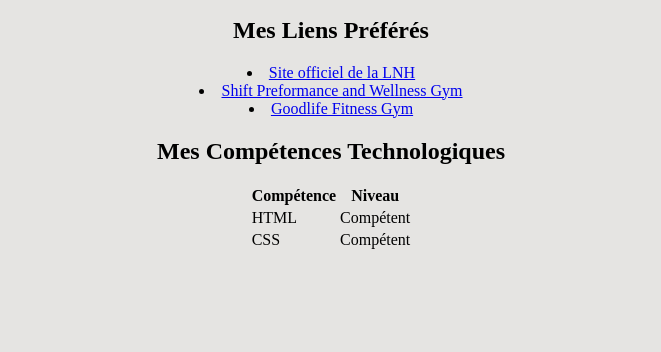
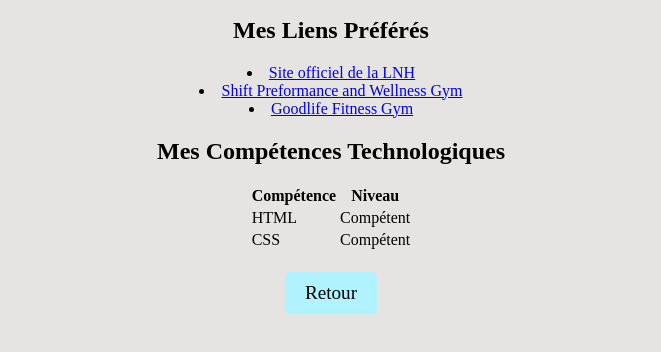
Before and after one commit to CChatland/cchatland.github.io, a plain HTML site: page Biographie.html in a window 1280 px wide. Shown: the part 374-726 px from the top of the page, without its empty margins (309-970 px from the left). Drawn offline with Linux system fonts and the light colour scheme.

Commit message:
Update Biographie.html

```diff
--- a/Biographie.html
+++ b/Biographie.html
@@ -54,6 +54,11 @@
             </tbody>
         </table>
     </section>
+<footer>
+	<nav>
+                <li><a href="index.html">Retour</a></li>
+	</nav>
+</footer>
 </center>
 </body>
 </html>
```
